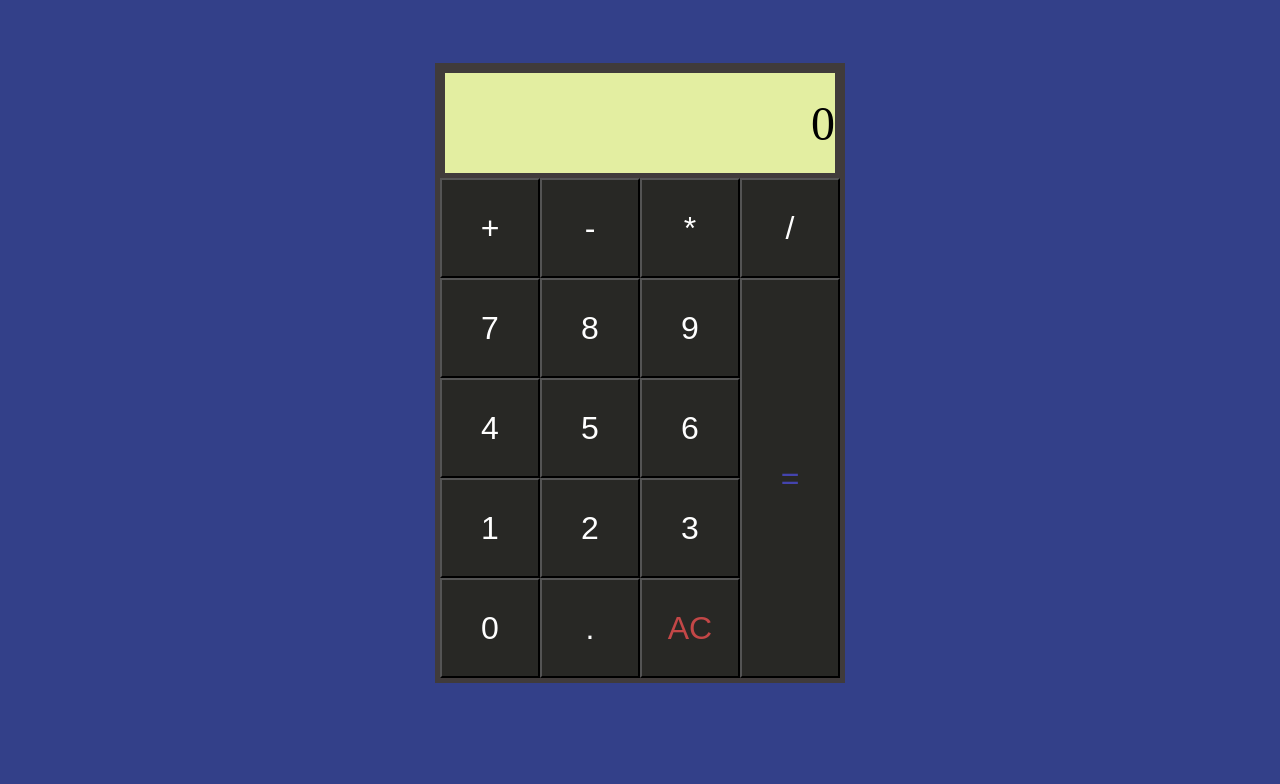
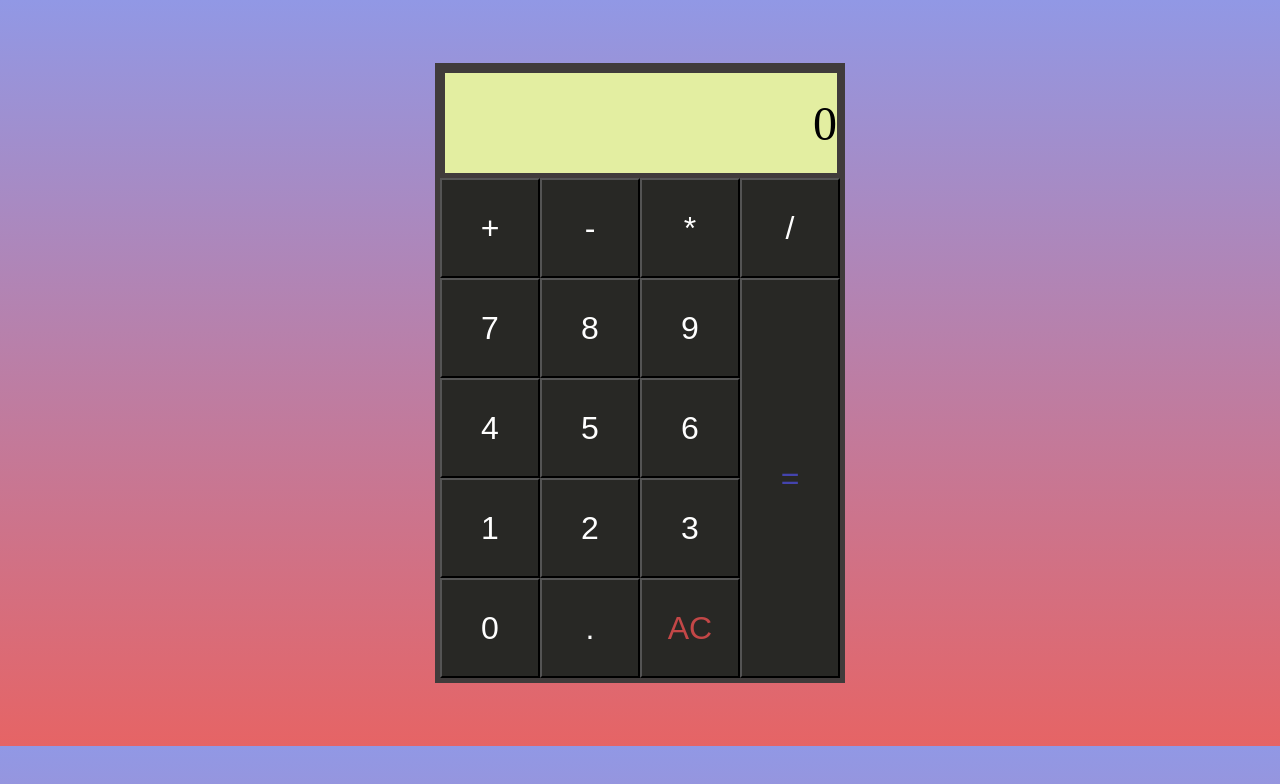
Before and after one commit to HsuXinYu/Portfolio, a plain HTML site: page examples/calculator.html in a window 1280 px wide. Drawn offline with Linux system fonts and the light colour scheme.

Commit message:
calculator bg color

```diff
--- a/examples/calculator.css
+++ b/examples/calculator.css
@@ -1,5 +1,5 @@
 body {
-  background-color: rgb(51, 64, 137);
+  background: linear-gradient(#9198e5, #e66465);
 }
 .calculator {
   border: solid 5px rgb(64, 59, 59);
@@ -8,7 +8,7 @@ body {
 }
 .calculator_display {
   background-color: rgb(227, 238, 161);
-  width: 390px;
+  width: 392px;
   height: 100px;
   border: solid 5px rgb(64, 59, 59);
   color: rgb(0, 0, 0);
```
